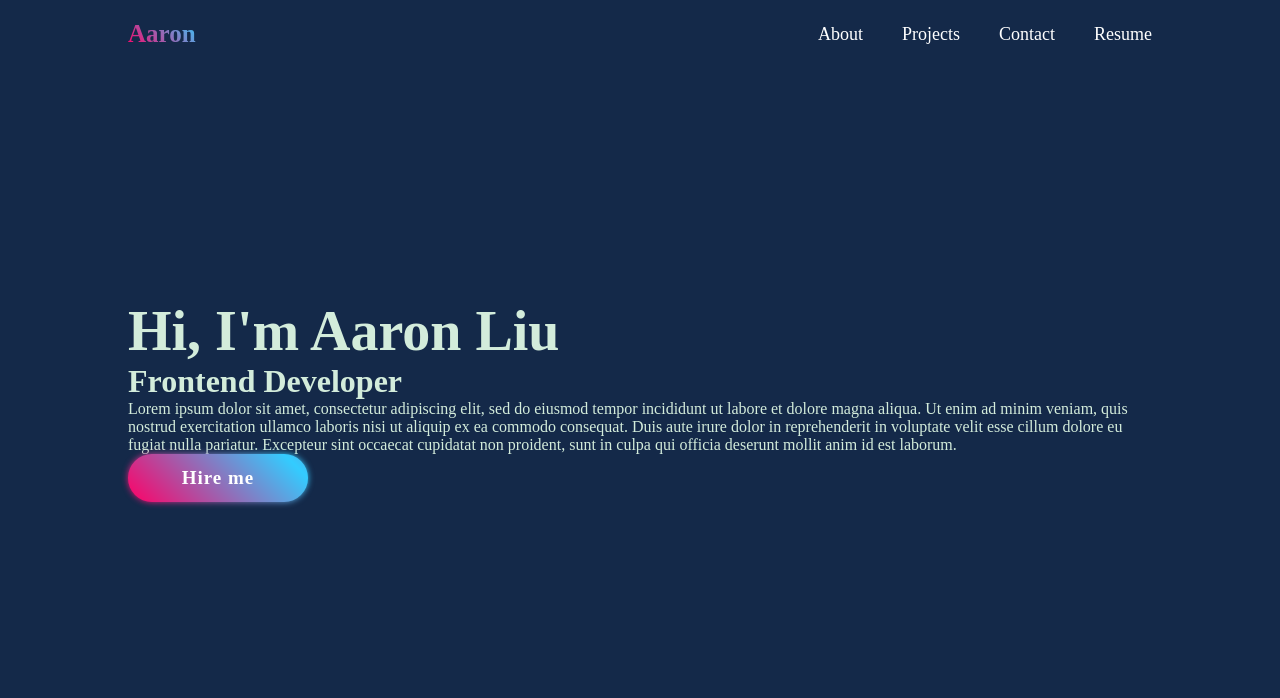
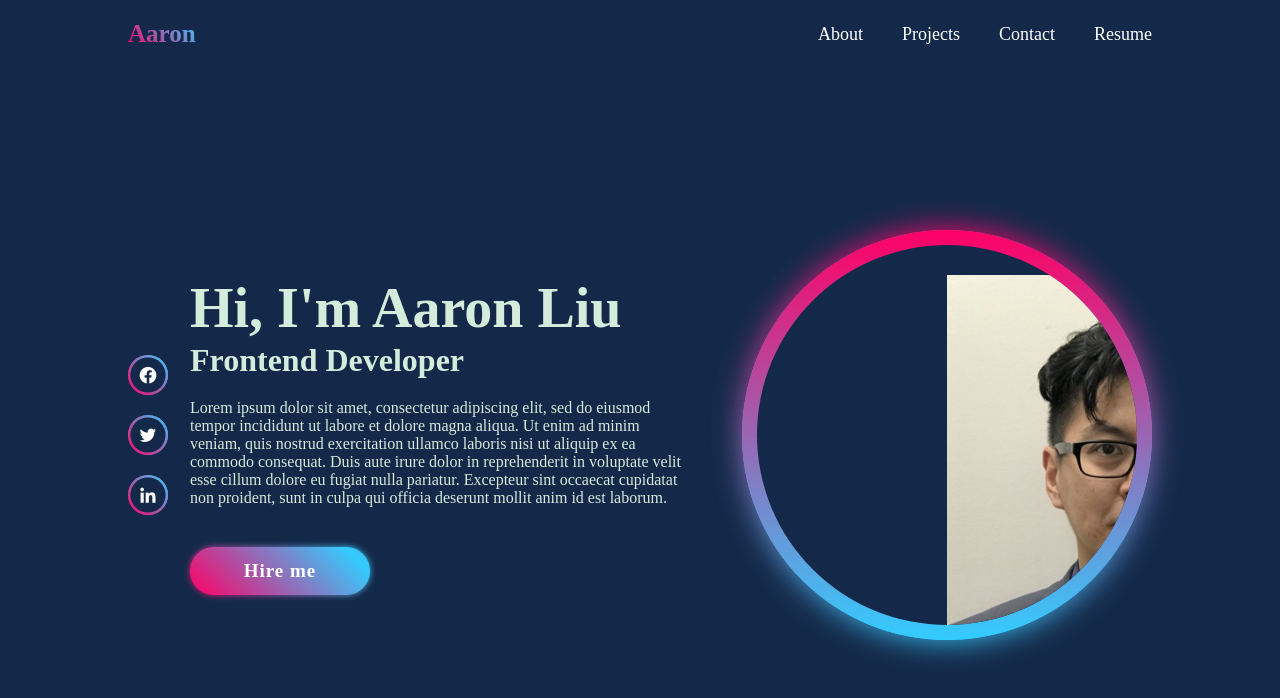
Before and after one commit to AaronLiuXM/myPortfolio, a plain HTML site: page index.html in a window 1280 px wide. Drawn offline with nearby package versions, Linux system fonts and the light colour scheme.

Commit message:
first page

```diff
--- a/assets/css/style.css
+++ b/assets/css/style.css
@@ -32,16 +32,22 @@ body {
   font-weight: 600;
   pointer-events: none;
   background: linear-gradient(45deg, #f06, #3cf);
+  opacity: 0;
+  animation: slideTop 1s ease forwards;
   -webkit-text-fill-color: transparent;
   -webkit-background-clip: text;
 }
 
 .navbar a {
+  display: inline-block;
   font-size: 18px;
   color: #fff;
   text-decoration: none;
   font-weight: 500;
   margin-left: 35px;
+  opacity: 0;
+  animation: slideTop 0.5s ease forwards;
+  animation-delay: calc(0.2s * var(--i));
 }
 
 .navbar a:hover {
@@ -54,23 +60,40 @@ body {
   width: 100%;
   height: 100vh;
   display: flex;
+  justify-content: space-between;
   align-items: center;
-  padding: 0 10%;
+  padding: 70px 10% 0;
   color: #d3ecdb;
+}
+
+.home-content {
+  max-width: 500px;
+  margin-left: -30px;
 }
 
 .home-content h1 {
   font-size: 56px;
   font-weight: 800;
+  line-height: 1.2;
+  opacity: 0;
+  animation: slideRight 1s ease forwards;
+  animation-delay: 0.7s;
 }
 
 .home-content h3 {
   font-size: 32px;
   font-weight: 700;
+  opacity: 0;
+  animation: slideLeft 1s ease forwards;
+  animation-delay: 1s;
 }
 
-.home-content {
+.home-content p {
   font-size: 16px;
+  margin: 20px 0 40px;
+  opacity: 0;
+  animation: slideLeft 1s ease forwards;
+  animation-delay: 1.3s;
 }
 
 .btn {
@@ -87,6 +110,9 @@ body {
   font-weight: 600;
   letter-spacing: 1px;
   z-index: 1;
+  opacity: 0;
+  animation: slideTop 1s ease forwards;
+  animation-delay: 1.8s;
 }
 
 .btn::before {
@@ -122,3 +148,204 @@ body {
 .btn:hover::after {
   background-position: 100% 0;
 }
+
+.home-sci a {
+  position: relative;
+  display: flex;
+  justify-content: center;
+  align-items: center;
+  width: 40px;
+  height: 40px;
+  background: linear-gradient(45deg, #f06, #3cf);
+  border-radius: 50%;
+  font-size: 20px;
+  color: #fff;
+  text-decoration: none;
+  margin: 20px 0;
+  z-index: 1;
+}
+
+.home-sci a:nth-child(1) {
+  opacity: 0;
+  animation: slideBottom 1s ease forwards;
+  animation-delay: 2.1s;
+}
+
+.home-sci a:nth-child(2) {
+  opacity: 0;
+  animation: slideRight 1s ease forwards;
+  animation-delay: 2.1s;
+}
+
+.home-sci a:nth-child(3) {
+  opacity: 0;
+  animation: slideTop 1s ease forwards;
+  animation-delay: 2.1s;
+}
+
+.home-sci a::before {
+  content: "";
+  position: absolute;
+  width: 100%;
+  height: 100%;
+  background: linear-gradient(45deg, #f06, #3cf);
+  border-radius: 50%;
+  z-index: -1;
+  transition: 0.5s ease;
+}
+
+.home-sci a:hover::before {
+  filter: blur(3px);
+}
+
+.home-sci a::after {
+  content: "";
+  position: absolute;
+  width: 100%;
+  height: 100%;
+  background: var(--background);
+  border-radius: 50%;
+  transform: scale(0.88);
+  z-index: -1;
+  transition: 0.5s ease;
+}
+
+.home-sci a:hover::after {
+  transform: scale(0);
+}
+
+.home-img {
+  width: 410px;
+  height: 410px;
+  opacity: 0;
+  animation: zoomIn 1s ease forwards, floatImage 5s ease-in-out infinite;
+  animation-delay: 2.1s 3.1s;
+}
+
+.home-img .glowing-circle {
+  position: relative;
+  width: 100%;
+  height: 100%;
+  background: #3cf;
+  border-radius: 50%;
+  display: flex;
+  justify-content: center;
+  align-items: center;
+}
+
+.home-img .glowing-circle::after {
+  content: "";
+  position: absolute;
+  width: 380px;
+  height: 380px;
+  background: var(--background);
+  border-radius: 50%;
+}
+
+.glowing-circle span {
+  position: absolute;
+  width: 100%;
+  height: 100%;
+  background: linear-gradient(#f06, #3cf);
+  border-radius: 50%;
+  animation: circleRotate 5s linear infinite;
+}
+
+.glowing-circle span:nth-child(1) {
+  filter: blur(15px);
+}
+
+.glowing-circle .image {
+  position: relative;
+  width: 380px;
+  height: 380px;
+  border-radius: 50%;
+  z-index: 1;
+  overflow: hidden;
+}
+
+.image img {
+  position: absolute;
+  top: 30px;
+  left: 50%;
+  transform: translateX();
+  max-width: 350px;
+  object-fit: cover;
+}
+
+/* KEYFRAMES ANIMATION */
+@keyframes slideTop {
+  0% {
+    opacity: 0;
+    transform: translateY(100px);
+  }
+  100% {
+    opacity: 1;
+    transform: translateY(0px);
+  }
+}
+
+@keyframes slideRight {
+  0% {
+    opacity: 0;
+    transform: translateX(-100px);
+  }
+  100% {
+    opacity: 1;
+    transform: translateX(0px);
+  }
+}
+
+@keyframes slideLeft {
+  0% {
+    opacity: 0;
+    transform: translateX(100px);
+  }
+  100% {
+    opacity: 1;
+    transform: translateX(0px);
+  }
+}
+
+@keyframes slideBottom {
+  0% {
+    opacity: 0;
+    transform: translateY(-100px);
+  }
+  100% {
+    opacity: 1;
+    transform: translateY(0px);
+  }
+}
+
+@keyframes zoomIn {
+  0% {
+    opacity: 0;
+    transform: scale(0);
+  }
+  100% {
+    opacity: 1;
+    transform: scale(1);
+  }
+}
+
+@keyframes floatImage {
+  0% {
+    transform: translateY(0);
+  }
+  50% {
+    transform: translateY(-24px);
+  }
+  100% {
+    transform: translateY(0);
+  }
+}
+
+@keyframes circleRotate {
+  0% {
+    transform: rotate(0);
+  }
+  100% {
+    transform: rotate(360deg);
+  }
+}
--- a/index.html
+++ b/index.html
@@ -6,6 +6,10 @@
     <meta name="viewport" content="width=device-width, initial-scale=1.0" />
     <title>Portfolio</title>
     <link rel="stylesheet" href="/assets/css/style.css" />
+    <link
+      href="https://unpkg.com/boxicons@2.1.4/css/boxicons.min.css"
+      rel="stylesheet"
+    />
   </head>
   <body>
     <header class="header">
@@ -13,13 +17,19 @@
 
       <nav class="navbar">
         <a href="#" class="active">About</a>
-        <a href="#">Projects</a>
-        <a href="#">Contact</a>
-        <a href="#">Resume</a>
+        <a href="#" style="--i:1">Projects</a>
+        <a href="#" style="--i:2">Contact</a>
+        <a href="#" style="--i:3">Resume</a>
       </nav>
     </header>
 
     <section class="home">
+      <div class="home-sci">
+        <a href="#"><i class='bx bxl-facebook-circle'></i></box-icon></a>
+        <a href="#"><i class='bx bxl-twitter'></i></a>
+        <a href="#"><i class='bx bxl-linkedin'></i></a>
+      </div>
+
       <div class="home-content">
         <h1>Hi, I'm Aaron Liu</h1>
         <h3>Frontend Developer</h3>
@@ -34,6 +44,16 @@
         </p>
         <a href="#" class="btn">Hire me</a>
       </div>
+
+      <div class="home-img">
+        <div class="glowing-circle">
+          <span></span>
+          <span></span>
+          <div class="image">
+            <img src="/assets/img/aaron.png" alt="">
+          </div>
+        </div>
+      </div>
     </section>
   </body>
 </html>
```
Also changed, not shown: assets/img/aaron.png (added).
